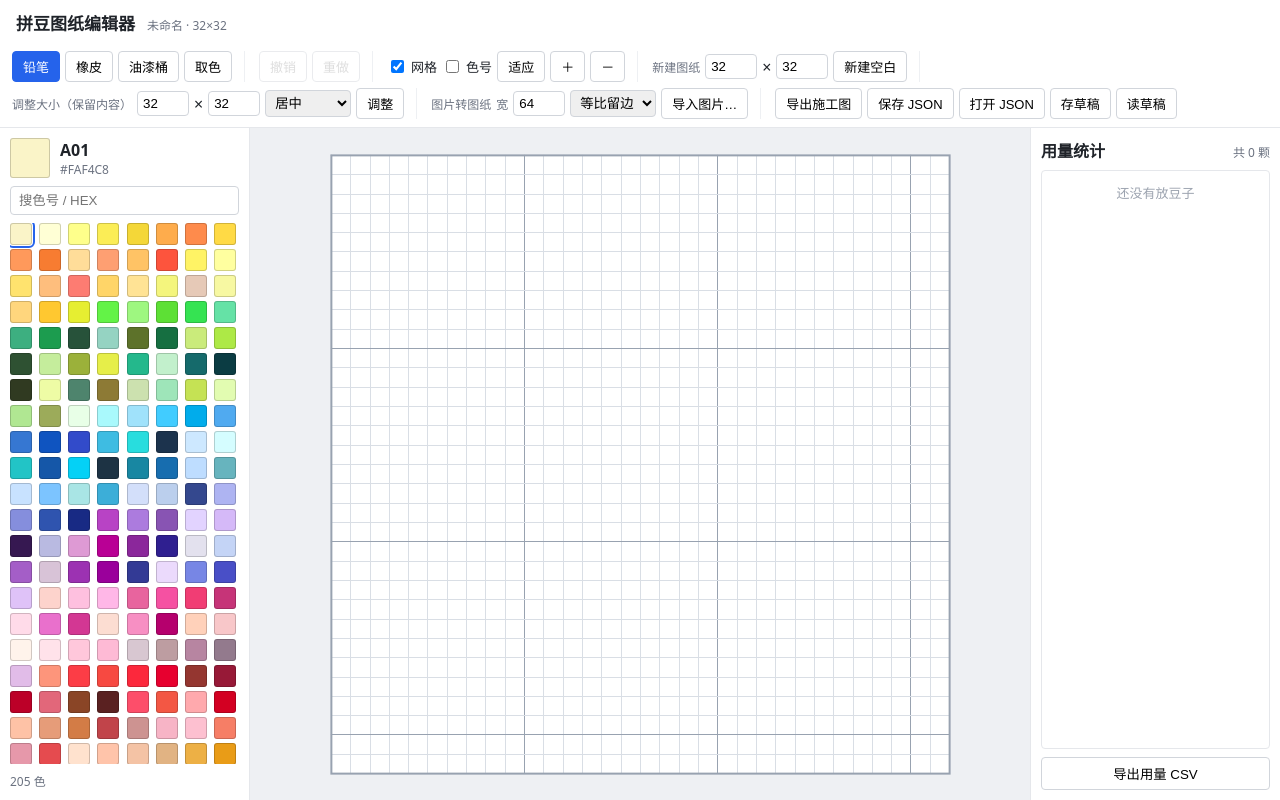
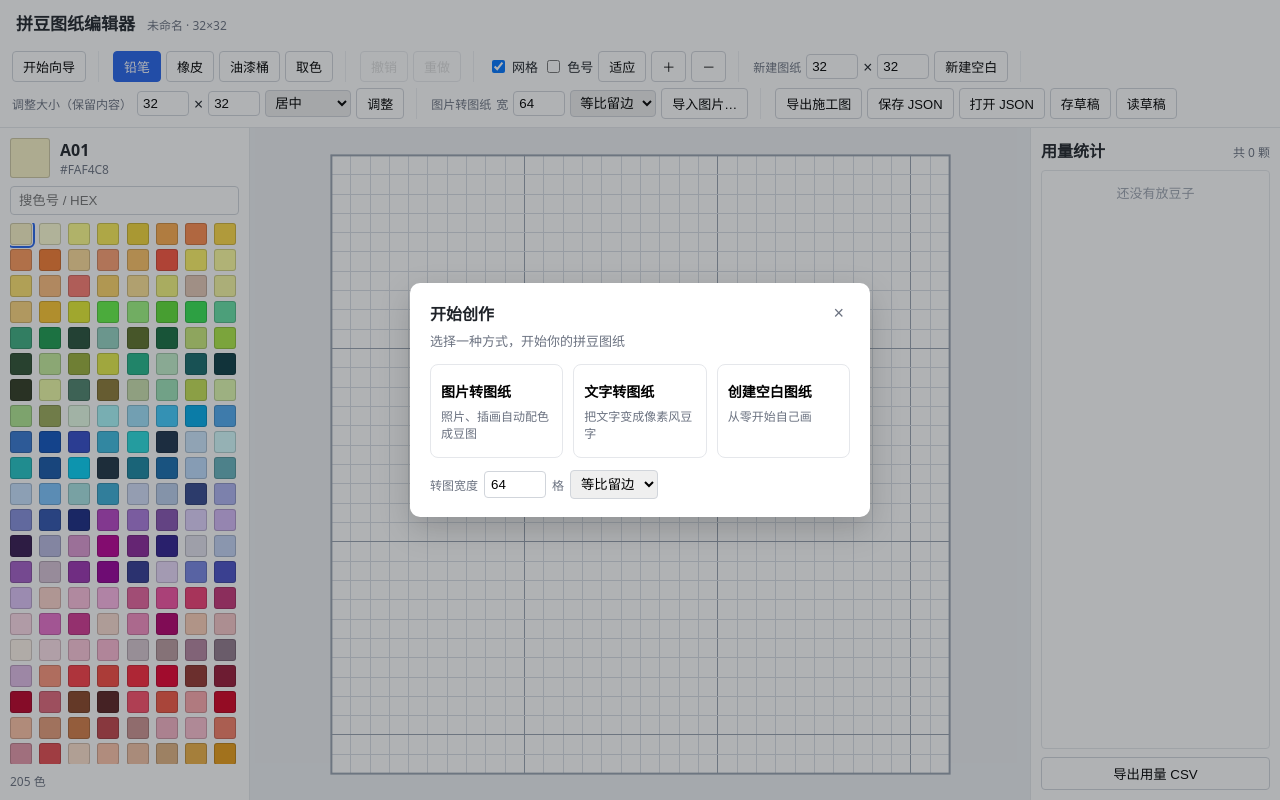
Before and after one commit to Nianxier/perler-beads, a Vue app in the folder apps/web/: page / in a window 1280 px wide. Built offline with nearby package versions, Linux system fonts and the light colour scheme.

Commit message:
首开向导：图片/文字/空白三种开始方式；微信私有配置移出版本库

```diff
--- a/apps/web/src/App.vue
+++ b/apps/web/src/App.vue
@@ -2,9 +2,10 @@
 import { computed } from 'vue';
 import EditorCanvas from './components/EditorCanvas.vue';
 import PalettePanel from './components/PalettePanel.vue';
+import StartWizard from './components/StartWizard.vue';
 import StatsPanel from './components/StatsPanel.vue';
 import ToolBar from './components/ToolBar.vue';
-import { editor, version } from './core/session';
+import { editor, showStartWizard, version } from './core/session';
 
 const docInfo = computed(() => {
   void version.value;
@@ -24,6 +25,7 @@ const docInfo = computed(() => {
       <section class="center"><EditorCanvas /></section>
       <aside class="side"><StatsPanel /></aside>
     </main>
+    <StartWizard v-if="showStartWizard" />
   </div>
 </template>
 
--- /dev/null
+++ b/apps/web/src/components/StartWizard.vue
@@ -0,0 +1,261 @@
+<script setup lang="ts">
+import { ref } from 'vue';
+import { loadDocument, newDocument, showStartWizard, viewApi } from '../core/session';
+import { imageFileToPattern } from '../core/fileIO';
+import { textToPattern } from '../core/textToPattern';
+
+const mode = ref<'menu' | 'text' | 'blank'>('menu');
+
+const text = ref('拼豆');
+const textWidth = ref(64);
+const textBold = ref(true);
+
+const blankW = ref(32);
+const blankH = ref(32);
+
+const imageWidth = ref(64);
+const imageFit = ref<'contain' | 'stretch'>('contain');
+const fileInput = ref<HTMLInputElement | null>(null);
+
+function close(): void {
+  showStartWizard.value = false;
+}
+
+function chooseImage(): void {
+  fileInput.value?.click();
+}
+
+async function onImagePicked(e: Event): Promise<void> {
+  const input = e.target as HTMLInputElement;
+  const file = input.files?.[0];
+  input.value = '';
+  if (!file) return;
+  try {
+    const pat = await imageFileToPattern(file, {
+      width: imageWidth.value,
+      fit: imageFit.value,
+    });
+    loadDocument(pat);
+    viewApi.value?.fit();
+    close();
+  } catch (err) {
+    window.alert((err as Error).message || '图片解析失败');
+  }
+}
+
+function generateText(): void {
+  try {
+    const pat = textToPattern(text.value, {
+      width: textWidth.value,
+      bold: textBold.value,
+    });
+    loadDocument(pat);
+    viewApi.value?.fit();
+    close();
+  } catch (err) {
+    window.alert((err as Error).message || '文字转换失败');
+  }
+}
+
+function createBlank(): void {
+  newDocument(Math.max(1, Math.round(blankW.value)), Math.max(1, Math.round(blankH.value)));
+  viewApi.value?.fit();
+  close();
+}
+</script>
+
+<template>
+  <div class="overlay" @click.self="close">
+    <div class="card">
+      <div class="head">
+        <span class="title">开始创作</span>
+        <button class="close" title="关闭" @click="close">×</button>
+      </div>
+
+      <template v-if="mode === 'menu'">
+        <p class="sub">选择一种方式，开始你的拼豆图纸</p>
+        <div class="tiles">
+          <button class="tile" @click="chooseImage">
+            <span class="tile-title">图片转图纸</span>
+            <span class="tile-desc">照片、插画自动配色成豆图</span>
+          </button>
+          <button class="tile" @click="mode = 'text'">
+            <span class="tile-title">文字转图纸</span>
+            <span class="tile-desc">把文字变成像素风豆字</span>
+          </button>
+          <button class="tile" @click="mode = 'blank'">
+            <span class="tile-title">创建空白图纸</span>
+            <span class="tile-desc">从零开始自己画</span>
+          </button>
+        </div>
+        <div class="imgopts">
+          <span class="lbl">转图宽度</span>
+          <input v-model.number="imageWidth" class="num" type="number" min="1" max="500" />
+          <span class="lbl">格</span>
+          <select v-model="imageFit" class="sel">
+            <option value="contain">等比留边</option>
+            <option value="stretch">拉伸铺满</option>
+          </select>
+        </div>
+      </template>
+
+      <template v-else-if="mode === 'text'">
+        <p class="sub">输入文字，生成像素豆字</p>
+        <textarea v-model="text" class="ta" rows="3" placeholder="支持多行文字"></textarea>
+        <div class="form">
+          <span class="lbl">图纸宽度</span>
+          <input v-model.number="textWidth" class="num" type="number" min="8" max="500" />
+          <span class="lbl">格</span>
+          <label class="chk"><input v-model="textBold" type="checkbox" /> 加粗</label>
+        </div>
+        <div class="actions">
+          <button class="btn" @click="mode = 'menu'">返回</button>
+          <button class="btn primary" @click="generateText">生成图纸</button>
+        </div>
+      </template>
+
+      <template v-else>
+        <p class="sub">设定尺寸，创建空白图纸</p>
+        <div class="form">
+          <input v-model.number="blankW" class="num" type="number" min="1" max="500" />
+          <span class="lbl">×</span>
+          <input v-model.number="blankH" class="num" type="number" min="1" max="500" />
+          <span class="lbl">格</span>
+        </div>
+        <div class="actions">
+          <button class="btn" @click="mode = 'menu'">返回</button>
+          <button class="btn primary" @click="createBlank">创建</button>
+        </div>
+      </template>
+
+      <input ref="fileInput" type="file" accept="image/*" hidden @change="onImagePicked" />
+    </div>
+  </div>
+</template>
+
+<style scoped>
+.overlay {
+  position: fixed;
+  inset: 0;
+  background: rgba(31, 35, 41, 0.35);
+  display: flex;
+  align-items: center;
+  justify-content: center;
+  z-index: 20;
+}
+.card {
+  width: 460px;
+  background: #ffffff;
+  border-radius: 10px;
+  padding: 18px 20px;
+  box-shadow: 0 12px 32px rgba(0, 0, 0, 0.18);
+}
+.head {
+  display: flex;
+  justify-content: space-between;
+  align-items: center;
+}
+.title {
+  font-size: 16px;
+  font-weight: 600;
+}
+.close {
+  border: none;
+  background: none;
+  font-size: 18px;
+  cursor: pointer;
+  color: #6b7280;
+  line-height: 1;
+}
+.sub {
+  margin: 6px 0 14px;
+  color: #6b7280;
+  font-size: 13px;
+}
+.tiles {
+  display: flex;
+  gap: 10px;
+}
+.tile {
+  flex: 1;
+  display: flex;
+  flex-direction: column;
+  gap: 6px;
+  padding: 16px 10px;
+  border: 1px solid #e5e7eb;
+  border-radius: 8px;
+  background: #ffffff;
+  cursor: pointer;
+  text-align: left;
+}
+.tile:hover {
+  border-color: #2563eb;
+  background: #f8fafc;
+}
+.tile-title {
+  font-weight: 600;
+  font-size: 14px;
+}
+.tile-desc {
+  color: #6b7280;
+  font-size: 12px;
+}
+.imgopts {
+  display: flex;
+  align-items: center;
+  gap: 6px;
+  margin-top: 12px;
+}
+.form {
+  display: flex;
+  align-items: center;
+  gap: 6px;
+}
+.num {
+  width: 62px;
+  padding: 5px 6px;
+  border: 1px solid #d1d5db;
+  border-radius: 4px;
+}
+.sel {
+  padding: 5px 6px;
+  border: 1px solid #d1d5db;
+  border-radius: 4px;
+}
+.ta {
+  width: 100%;
+  box-sizing: border-box;
+  padding: 8px 10px;
+  border: 1px solid #d1d5db;
+  border-radius: 6px;
+  font-size: 14px;
+  resize: vertical;
+}
+.lbl {
+  color: #6b7280;
+  font-size: 12px;
+}
+.chk {
+  font-size: 13px;
+  margin-left: 8px;
+}
+.actions {
+  display: flex;
+  justify-content: flex-end;
+  gap: 8px;
+  margin-top: 16px;
+}
+.btn {
+  padding: 7px 16px;
+  border: 1px solid #d1d5db;
+  border-radius: 6px;
+  background: #ffffff;
+  cursor: pointer;
+  font-size: 13px;
+}
+.btn.primary {
+  background: #2563eb;
+  border-color: #2563eb;
+  color: #ffffff;
+}
+</style>
--- a/apps/web/src/components/ToolBar.vue
+++ b/apps/web/src/components/ToolBar.vue
@@ -8,6 +8,7 @@ import {
   newDocument,
   showCodes,
   showGrid,
+  showStartWizard,
   totalBeads,
   version,
   viewApi,
@@ -141,6 +142,10 @@ function doLoadDraft(): void {
 <template>
   <div class="toolbar">
     <div class="group">
+      <button class="btn" title="重新打开开始向导" @click="showStartWizard = true">开始向导</button>
+    </div>
+
+    <div class="group">
       <button
         v-for="t in tools"
         :key="t.id"
--- a/apps/web/src/core/session.ts
+++ b/apps/web/src/core/session.ts
@@ -33,6 +33,9 @@ export function loadDocument(p: Pattern): void {
 export const showGrid = ref(true);
 export const showCodes = ref(false);
 
+/** 首开向导显隐（工具栏「开始向导」可再次打开） */
+export const showStartWizard = ref(true);
+
 /** 画布视图控制句柄（EditorCanvas 挂载后注入，工具栏调用） */
 export interface ViewApi {
   fit(): void;
--- /dev/null
+++ b/apps/web/src/core/textToPattern.ts
@@ -0,0 +1,56 @@
+/** 文字转图纸：把文字栅格化后量化成拼豆图纸（浏览器画布能力，小程序端不复用）。 */
+import { pixelsToPattern, type Pattern } from '@perler/core';
+
+export interface TextToPatternOptions {
+  /** 目标格数（宽），高度按文字宽高比自动 */
+  width: number;
+  paletteId?: string;
+  bold?: boolean;
+  /** 行距系数，默认 1.25 */
+  lineHeight?: number;
+}
+
+export function textToPattern(text: string, options: TextToPatternOptions): Pattern {
+  const lines = text.split(/\r?\n/);
+  if (lines.length === 0 || lines.every((l) => l.trim() === '')) {
+    throw new Error('请输入文字');
+  }
+  const weight = options.bold === false ? 400 : 700;
+  const fontFamily = 'system-ui, "Microsoft YaHei", sans-serif';
+  const fontSize = 200;
+  const padding = 24;
+  const lineH = fontSize * (options.lineHeight ?? 1.25);
+
+  const measure = document.createElement('canvas').getContext('2d');
+  if (!measure) throw new Error('无法创建画布');
+  measure.font = `${weight} ${fontSize}px ${fontFamily}`;
+  const widths = lines.map((l) => measure.measureText(l).width);
+  const w = Math.ceil(Math.max(1, ...widths)) + padding * 2;
+  const h = Math.ceil(lineH * lines.length) + padding * 2;
+
+  const cv = document.createElement('canvas');
+  cv.width = w;
+  cv.height = h;
+  const ctx = cv.getContext('2d');
+  if (!ctx) throw new Error('无法创建画布');
+  ctx.font = `${weight} ${fontSize}px ${fontFamily}`;
+  ctx.fillStyle = '#000000';
+  ctx.textAlign = 'left';
+  ctx.textBaseline = 'middle';
+  lines.forEach((l, i) => {
+    ctx.fillText(l, padding, padding + lineH * i + lineH / 2);
+  });
+
+  const { data } = ctx.getImageData(0, 0, w, h);
+  const targetW = Math.max(1, Math.round(options.width));
+  const targetH = Math.max(1, Math.round((targetW * h) / w));
+  return pixelsToPattern(data, w, h, {
+    width: targetW,
+    height: targetH,
+    paletteId: options.paletteId,
+    fit: 'contain',
+    name: lines.join(' ').trim().slice(0, 20) || '文字图纸',
+    // 抗锯齿边缘按较低阈值计入，笔画更连贯
+    alphaThreshold: 64,
+  });
+}
```
Also changed, not shown: 2 other files (tests, documents, lock files or other folders).
